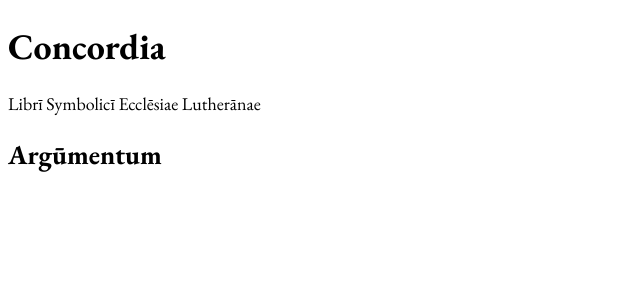
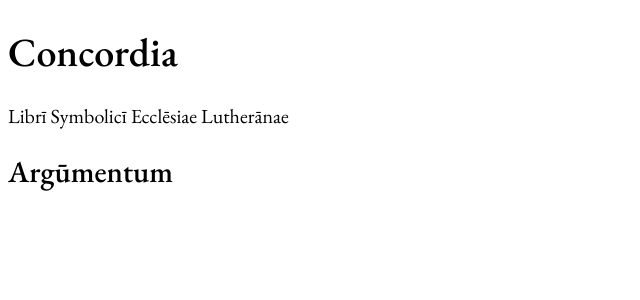
Before and after one commit to austintheriot/concordia, a SvelteKit app in the folder app/: page / in a window 1280 px wide. Shown: the top 300 px of the page, without its empty margins (0-640 px from the left). Built offline with nearby package versions, Linux system fonts and the light colour scheme.

Commit message:
set heading font-weight

```diff
--- a/app/src/global.css
+++ b/app/src/global.css
@@ -19,6 +19,16 @@
     padding: 0;
     margin: 0;
     line-height: 1.25;
-    font-size: 18px;
+    font-size: 20px;
+  }
+
+  h1,
+  h2,
+  h3,
+  h4,
+  h5,
+  h6,
+  strong {
+    font-weight: 550;
   }
 }
```
